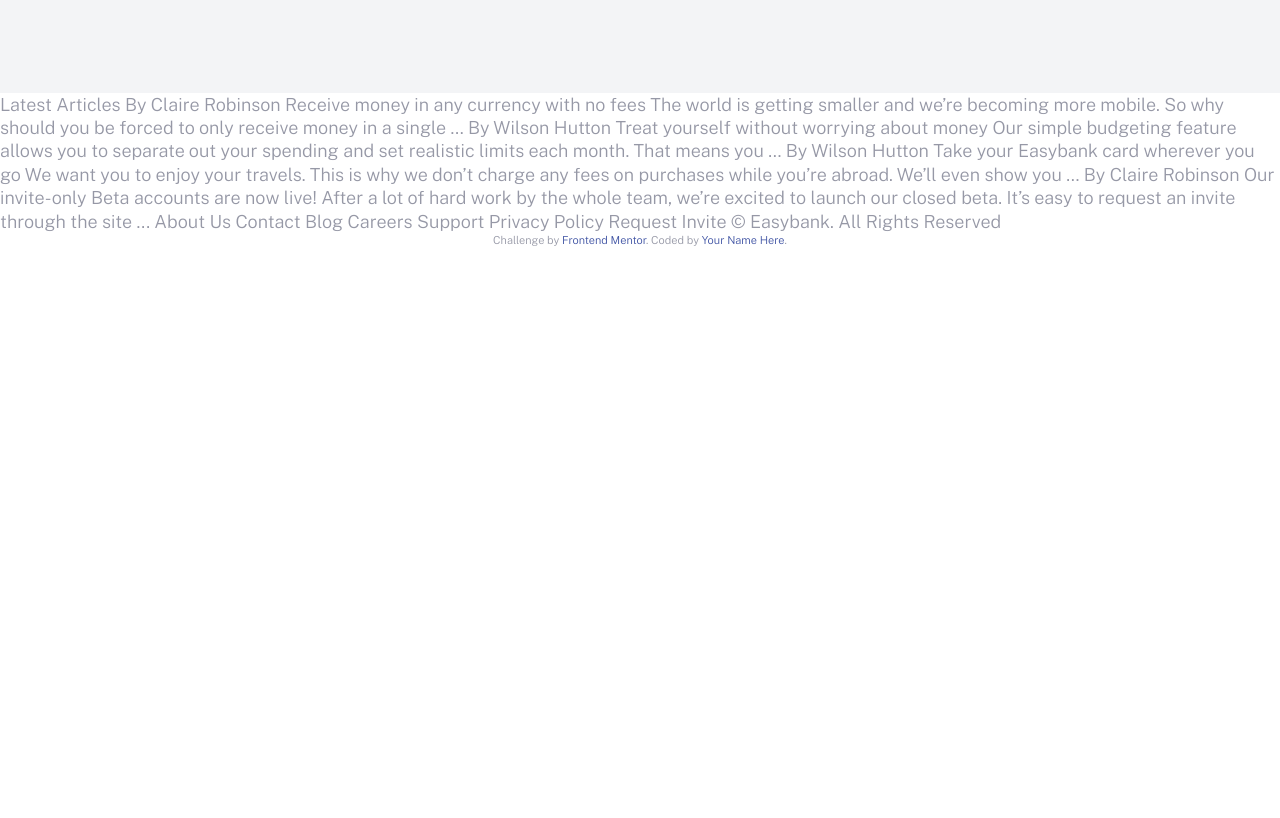
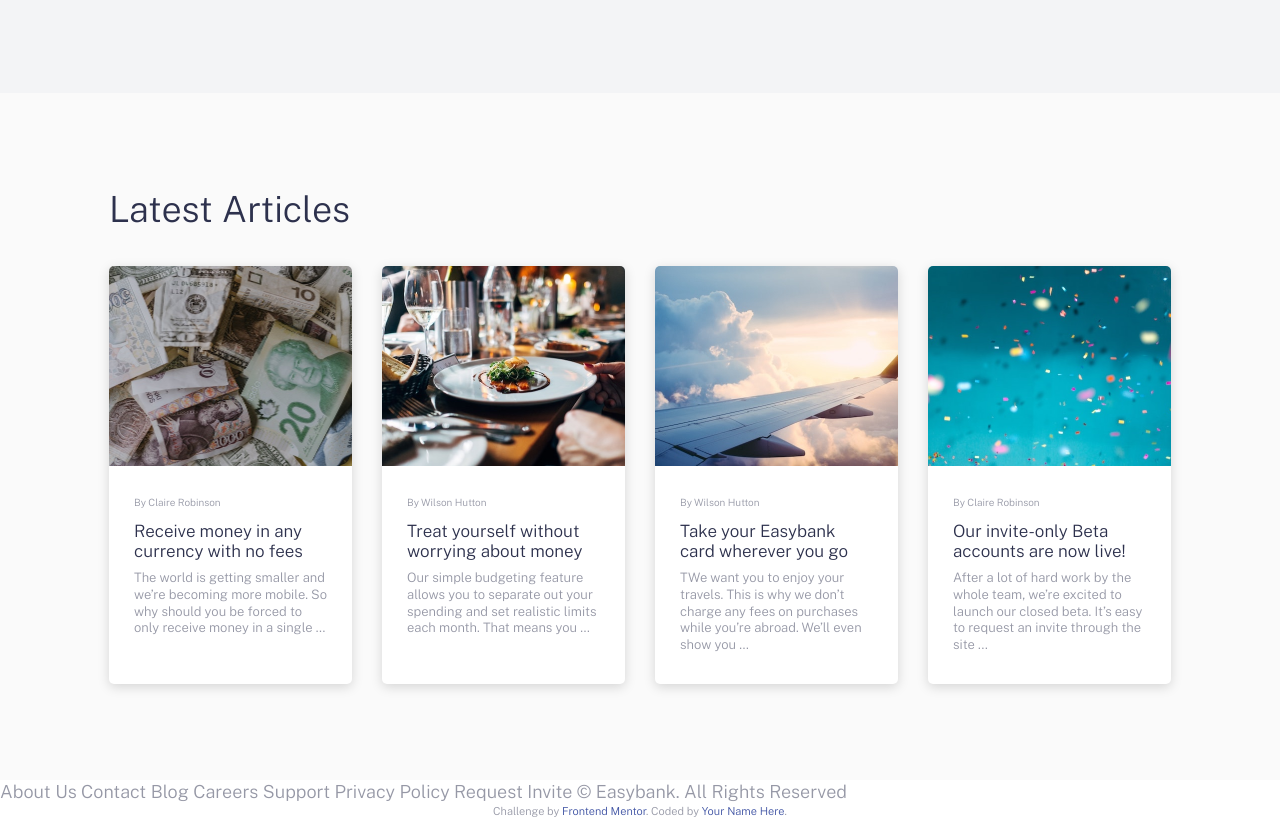
Before and after one commit to GUREM-19/easybankFrontEndMentor, a plain HTML site: page index.html in a window 1280 px wide. Shown: the part 1326-2144 px from the top of the page. Before the commit the page ends 1573 px from the top, so only its background shows below. Drawn offline with nearby package versions, Linux system fonts and the light colour scheme.

Commit message:
article section

```diff
--- /dev/null
+++ b/App/scss/_article.scss
@@ -0,0 +1,75 @@
+.articles{
+
+    background-color: $veryLightGray;
+
+}
+
+.article{
+
+    &__content{
+
+    }
+
+    &__grid{
+
+        display:grid;
+        grid-template-columns: 1fr;
+        gap: 1.875rem;
+
+        @include breakpoint-up(medium){
+            grid-template-columns: repeat(2, 1fr);
+        }
+
+        @include breakpoint-up(large){
+            grid-template-columns: repeat(4, 1fr);
+        }
+    }
+
+    &__item{
+        background-color: $white;
+        border-radius: 0.3125rem;
+        overflow: hidden;
+        box-shadow: 0px 3px 12px rgba( #000000, 0.15);
+        transition: all 150ms ease-in-out;
+
+        &:hover{
+            transform: scale(1.05);
+        }
+    }
+
+    &__image{
+
+        height: 12.5rem;
+        background-size: cover;
+        background-repeat: no-repeat;
+        background-position: center center;
+
+    }
+
+    &__text{
+
+        padding: 1.875rem 1.875rem 2.5rem 1.875rem ;
+        color: $grayishBlue;
+
+        @include breakpoint-up(medium){
+            padding: 1.875rem 1.5625rem;
+        }
+
+    }
+
+    &__author{
+        font-size: 0.625rem;
+        margin-bottom: 0.75rem;
+    }
+
+    &__title{
+        font-size: 1.0625rem;
+        line-height: 1.2;
+        color: $darkBlue;
+        margin-bottom: 0.5rem;
+    }
+
+    &__description{
+        font-size: 0.8125rem;
+    }
+}
--- a/App/scss/style.scss
+++ b/App/scss/style.scss
@@ -6,3 +6,4 @@
 @import "header";
 @import "hero";
 @import "feature";
+@import "article";
--- a/index.html
+++ b/index.html
@@ -129,37 +129,88 @@
             Manage your savings, investments, pension, and much more from one account. Tracking
             your money has never been easier.
           </div>
-
         </div>
       </div>
     </div>
 
   </section>
 
+  <section class="articles">
 
+    <div class="article__content container container--pall">
+      <h2>
+        Latest Articles
+      </h2>
 
+      <div class="article__grid">
 
-  Latest Articles
-
+        <a href="#" class="article__item">
+          <div class="article__image" style="background-image: url('/images/image-currency.jpg');"></div>
+          <div class="article__text">
+            <div class="article__author">
               By Claire Robinson
+            </div>
+            <div class="article__title">
               Receive money in any currency with no fees
+            </div>
+            <div class="article__description">
               The world is getting smaller and we’re becoming more mobile. So why should you be
               forced to only receive money in a single …
+            </div>
+          </div>
+        </a>
 
+        <a href="#" class="article__item">
+          <div class="article__image" style="background-image: url('/images/image-restaurant.jpg');"></div>
+          <div class="article__text">
+            <div class="article__author">
               By Wilson Hutton
+            </div>
+            <div class="article__title">
               Treat yourself without worrying about money
+            </div>
+            <div class="article__description">
               Our simple budgeting feature allows you to separate out your spending and set
               realistic limits each month. That means you …
+            </div>
+          </div>
+        </a>
 
+        <a href="#" class="article__item">
+          <div class="article__image" style="background-image: url('/images/image-plane.jpg');"></div>
+          <div class="article__text">
+            <div class="article__author">
               By Wilson Hutton
+            </div>
+            <div class="article__title">
               Take your Easybank card wherever you go
-  We want you to enjoy your travels. This is why we don’t charge any fees on purchases
+            </div>
+            <div class="article__description">
+              TWe want you to enjoy your travels. This is why we don’t charge any fees on purchases
               while you’re abroad. We’ll even show you …
+            </div>
+          </div>
+        </a>
 
+        <a href="#" class="article__item">
+          <div class="article__image" style="background-image: url('/images/image-confetti.jpg');"></div>
+          <div class="article__text">
+            <div class="article__author">
               By Claire Robinson
+            </div>
+            <div class="article__title">
               Our invite-only Beta accounts are now live!
+            </div>
+            <div class="article__description">
               After a lot of hard work by the whole team, we’re excited to launch our closed beta.
               It’s easy to request an invite through the site ...
+            </div>
+          </div>
+        </a>
+
+      </div>
+    </div>
+  </section>
 
 
 
```
Also changed, not shown: dist/style.css, 1 other file. Lines whose indentation alone changed are shown as unchanged.
